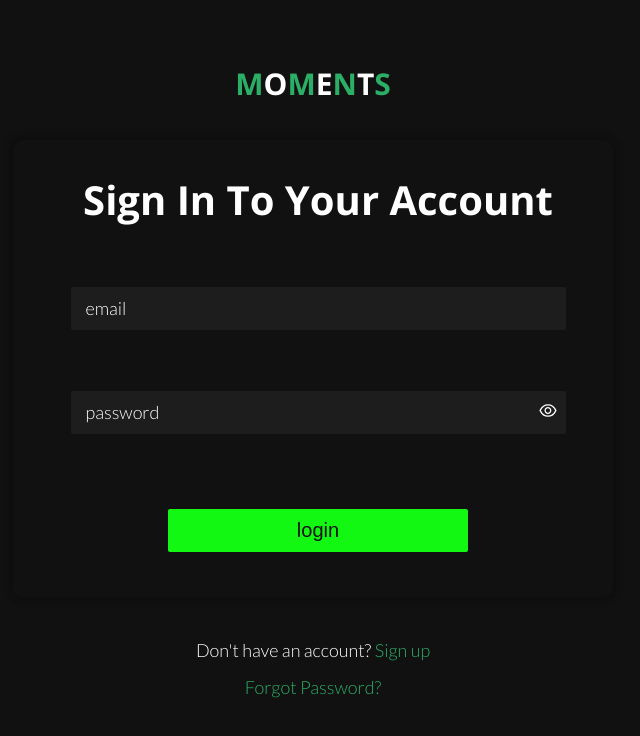
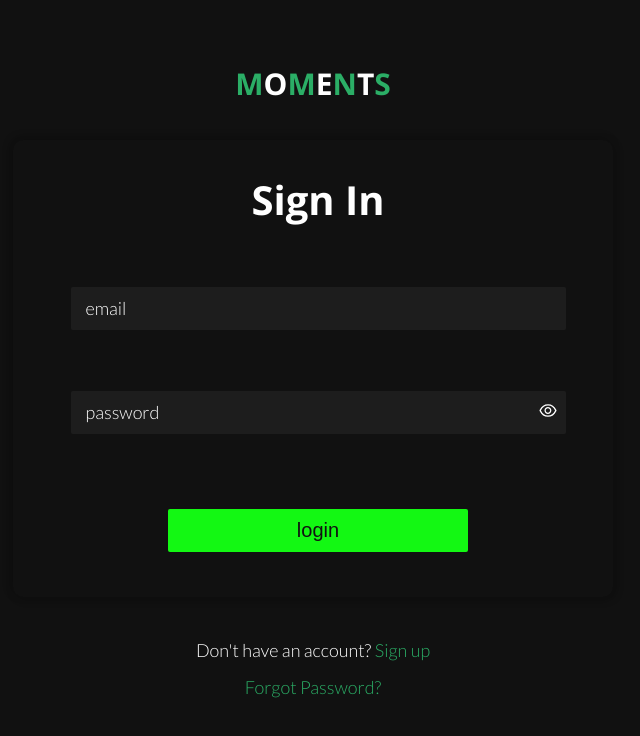
Before and after one commit to Olaleye-Blessing/moments, a React (Create React App) app: page /auth/login in a window 1280 px wide. Shown: the top 736 px of the page, without its empty margins (327-967 px from the left). Built offline with nearby package versions, Linux system fonts and the light colour scheme.

Commit message:
fix little issue, lol

```diff
--- a/src/pages/Authentication/Login.jsx
+++ b/src/pages/Authentication/Login.jsx
@@ -33,7 +33,6 @@ const Login = () => {
         try {
             let res = await login(loginData);
             if (res.status === "success") {
-                // console.log("yes");
                 dispatch({ type: actions.AUTHENTICATION, payload: res.user });
 
                 let message = {
@@ -46,14 +45,7 @@ const Login = () => {
                 history.replace("/");
             }
         } catch (error) {
-            // console.log(error);
-            // let message = {
-            //     show: true,
-            //     type: "invalid",
-            //     msg: `${error.message}.`,
-            // };
             setDisableSubmitBtn(false);
-            // dispatch({ type: actions.ERROR, payload: message });
             dispatch({ type: actions.ERROR, payload: error });
         }
     };
@@ -65,7 +57,7 @@ const Login = () => {
                 <HomeLogo />
             </h2>
             <form className="form" onSubmit={handleSubmit}>
-                <h2>Sign In To Your Account</h2>
+                <h2>Sign In</h2>
                 <FormText
                     type="email"
                     name="email"
```
Also changed, not shown: src/hook/useSignUpForm.jsx (+0 -11 lines).
